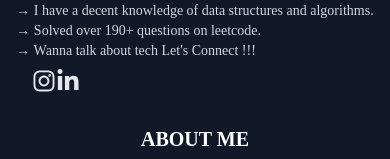
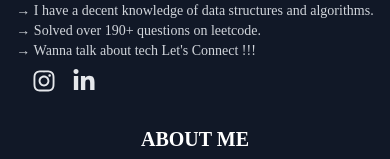
Before and after one commit to skinnyiam/portfolio, a React (Create React App) app: page / in a window 390 px wide. Shown: the part 423-582 px from the top of the page. Built offline with nearby package versions, Linux system fonts and the light colour scheme.

Commit message:
updated resume link

```diff
--- a/src/components/Home.jsx
+++ b/src/components/Home.jsx
@@ -38,8 +38,8 @@ const Home = () => {
           </p>
          <div className="mt-2 flex ml-4">
 
-          <a href="https://www.instagram.com/saurabh_ishere/?hl=en" ><FaInstagram className="h-6 sm:h-8 sm:w-10 w-6"/></a>
-          <a href="https://www.linkedin.com/in/saurabh-shukla-885a711b3/" ><FaLinkedinIn className="h-6 sm:h-8 sm:w-10 w-6"/></a>
+          <a href="https://www.instagram.com/saurabh_ishere/?hl=en" ><FaInstagram className="h-6  sm:h-8 sm:w-10 w-6"/></a>
+          <a href="https://www.linkedin.com/in/saurabh-shukla-885a711b3/" ><FaLinkedinIn className="h-6 ml-4 sm:ml-0 sm:h-8 sm:w-10 w-6"/></a>
 
          </div>
         </div>
--- a/src/components/Navbar.jsx
+++ b/src/components/Navbar.jsx
@@ -44,7 +44,7 @@ const Navbar = () => {
             <li className="w-40 h-14 flex justify-between items-center translate-x-[-7.5rem] hover:translate-x-0 duration-300 bg-green-400 text-white px-2">
               <a
                 className="flex justify-between items-center w-full font-bold"
-                href="/"
+                href="https://drive.google.com/file/d/1DvWK5JR_Eas0lcSOxBLu7FAuOHyK2QPg/view"
               >
                 Resume
               </a>
--- a/src/components/SocialLinks.jsx
+++ b/src/components/SocialLinks.jsx
@@ -14,7 +14,7 @@ const SocialLinks = () => {
       </a>
       <a
         className="p-2 bg-green-400 text-2xl"
-        href=""
+        href="https://drive.google.com/file/d/1DvWK5JR_Eas0lcSOxBLu7FAuOHyK2QPg/view"
       >
         <HiDocumentText />
       </a>
```
